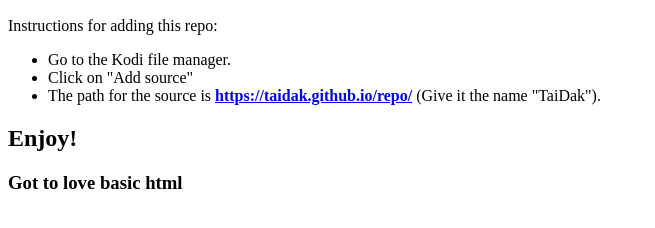
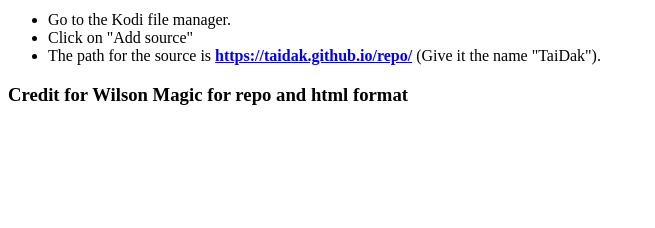
Before and after one commit to TaiDak/TaiDak.github.io, a plain HTML site: page index.html in a window 1280 px wide. Shown: the part 136-364 px from the top of the page, without its empty margins (0-655 px from the left). Drawn offline with Linux system fonts and the light colour scheme.

Commit message:
Update index.html

```diff
--- a/index.html
+++ b/index.html
@@ -1,4 +1,3 @@
-#Taken as an example from Wilson Magic repo
 <html>
   <head>
     <title>TaiDak</title>
@@ -16,7 +15,6 @@
       <li>The path for the source is <b><a href="https://taidak.github.io/repo/">https://taidak.github.io/repo/</a></b> (Give it the name "TaiDak").</li>
     </ul>
 
-	<h2>Enjoy!</h2>
-	<h3>Got to love basic html</h3>
+	<h3>Credit for Wilson Magic for repo and html format</h3>
   </body>
 </html>
```
